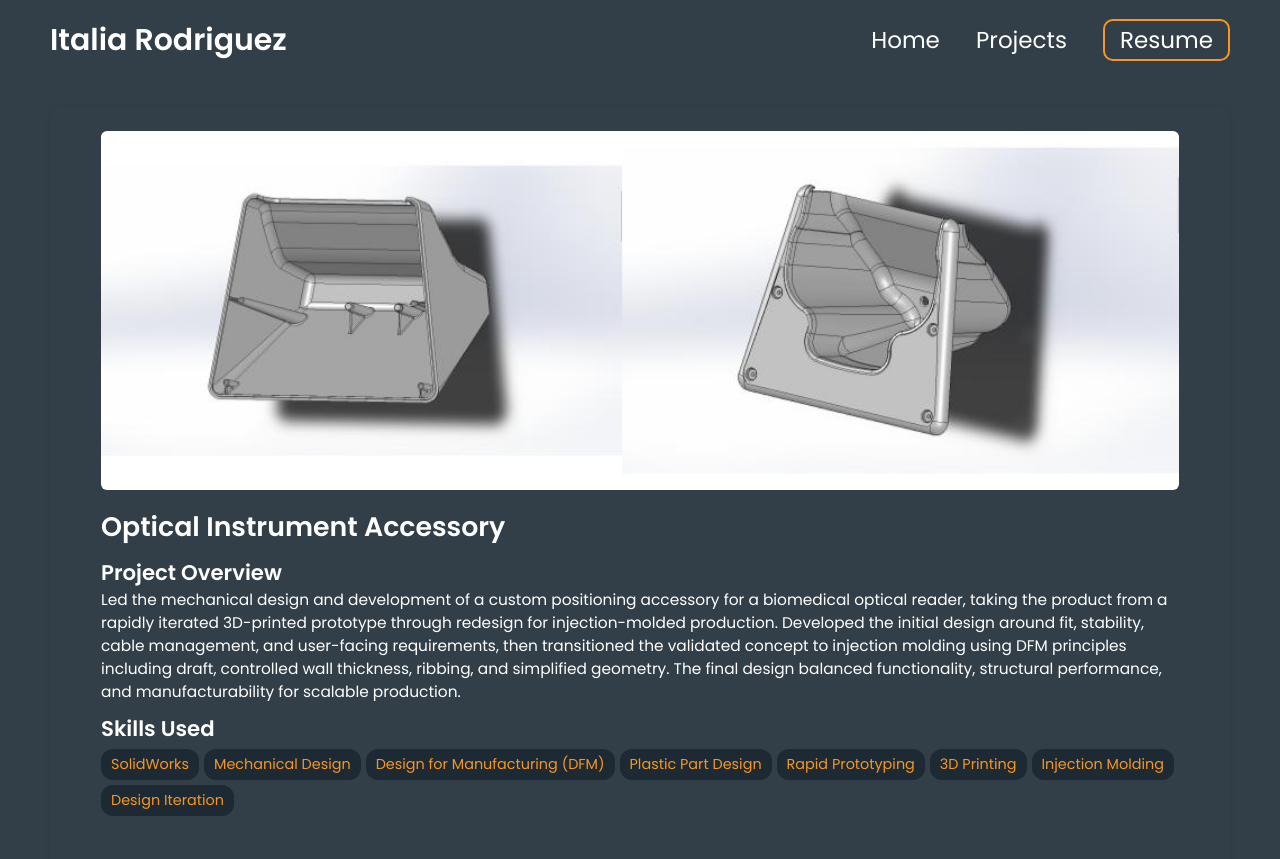
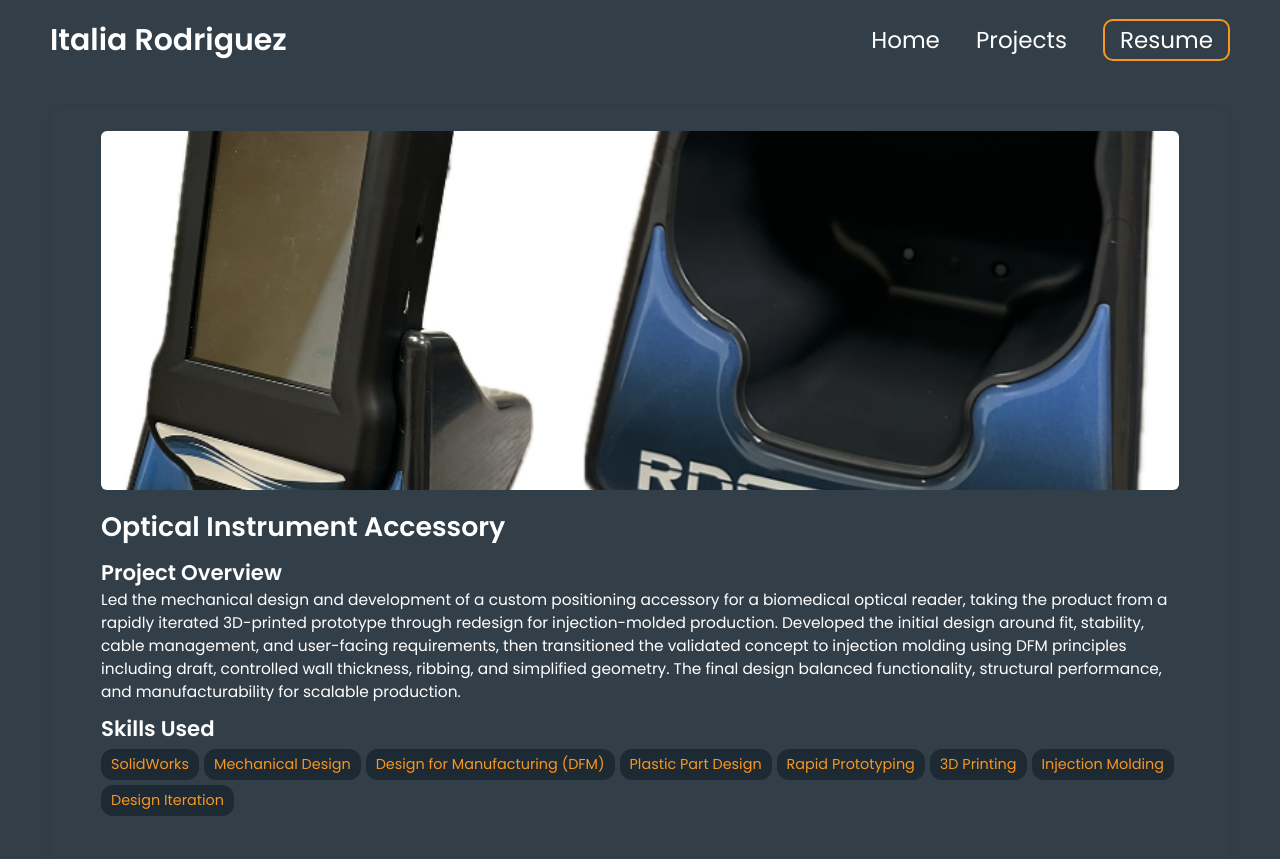
Before and after one commit to italiarod/italiarod.github.io, a Jekyll site: the page built from _projects/RDS_Stand/index.md, in a window 1280 px wide. Shown: the top 859 px of the page. Built offline with Jekyll 4.4.1, drawn with Linux system fonts in a browser that asks for light colours; grey boxes are pictures that could not be loaded.

Commit message:
Update index.md

```diff
--- a/_projects/RDS_Stand/index.md
+++ b/_projects/RDS_Stand/index.md
@@ -14,16 +14,14 @@ skills:
   - Injection Molding
   - Design Iteration
 
-main-image: /Untitled presentation.jpg
+main-image: /RDS3500.png
 ---
 
 ---
 
-
+<br>
 {% include image-gallery.html images="FLEX_Stand_Print.jpg" height="400" %}
-
-
-
+<br>
 
 ## Phase 1: Rapid Prototype
 
@@ -40,6 +38,11 @@ The most important aspects of the design were fit, stability, and user experienc
 
 
 ---
+
+<br>
+{% include image-gallery.html images="Untitled presentation.jpg" height="400" %}
+<br>
+
 ## Phase 2: Design for Production
 
 Once the 3D-printed design was validated, I reworked the stand with plastic injection molding in mind. This required stepping away from design choices that were acceptable for additive manufacturing and redesigning the part around simpler geometry, appropriate draft angles, and part separation to support molding and assembly.
```
